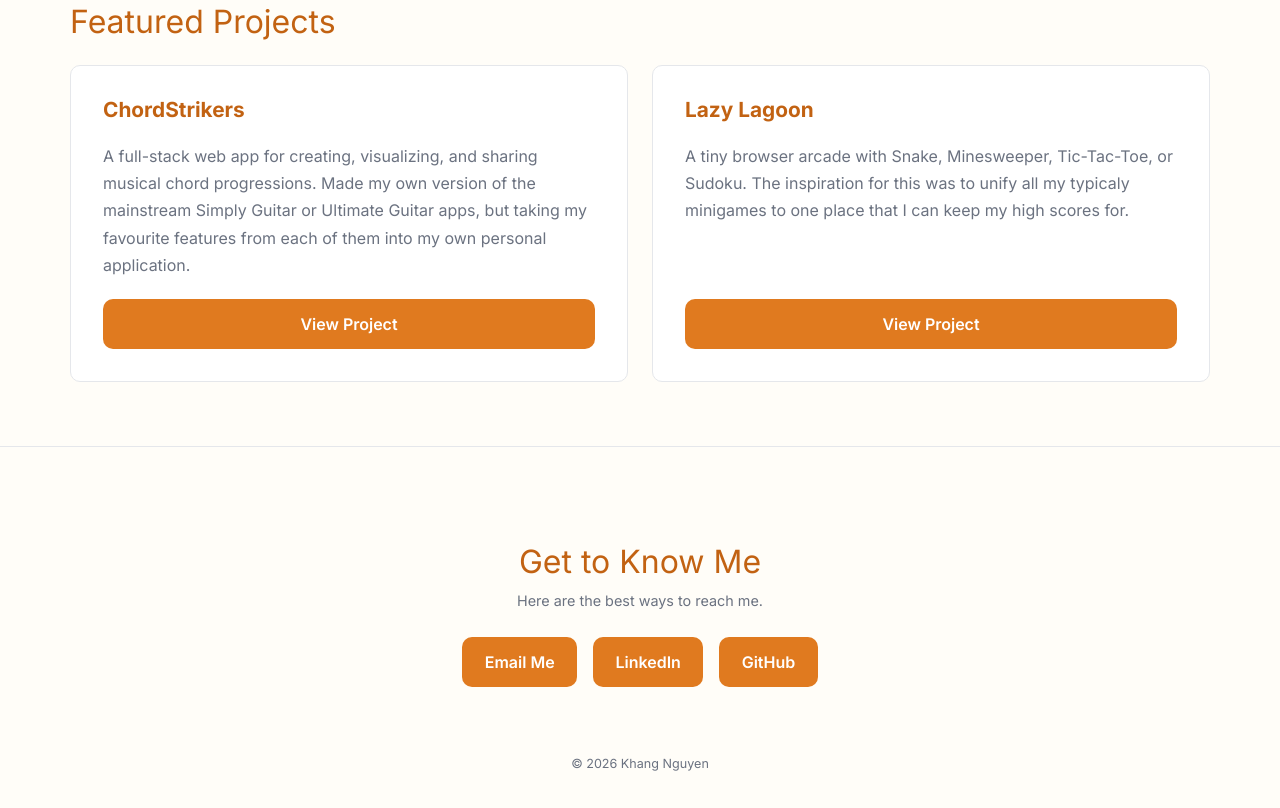
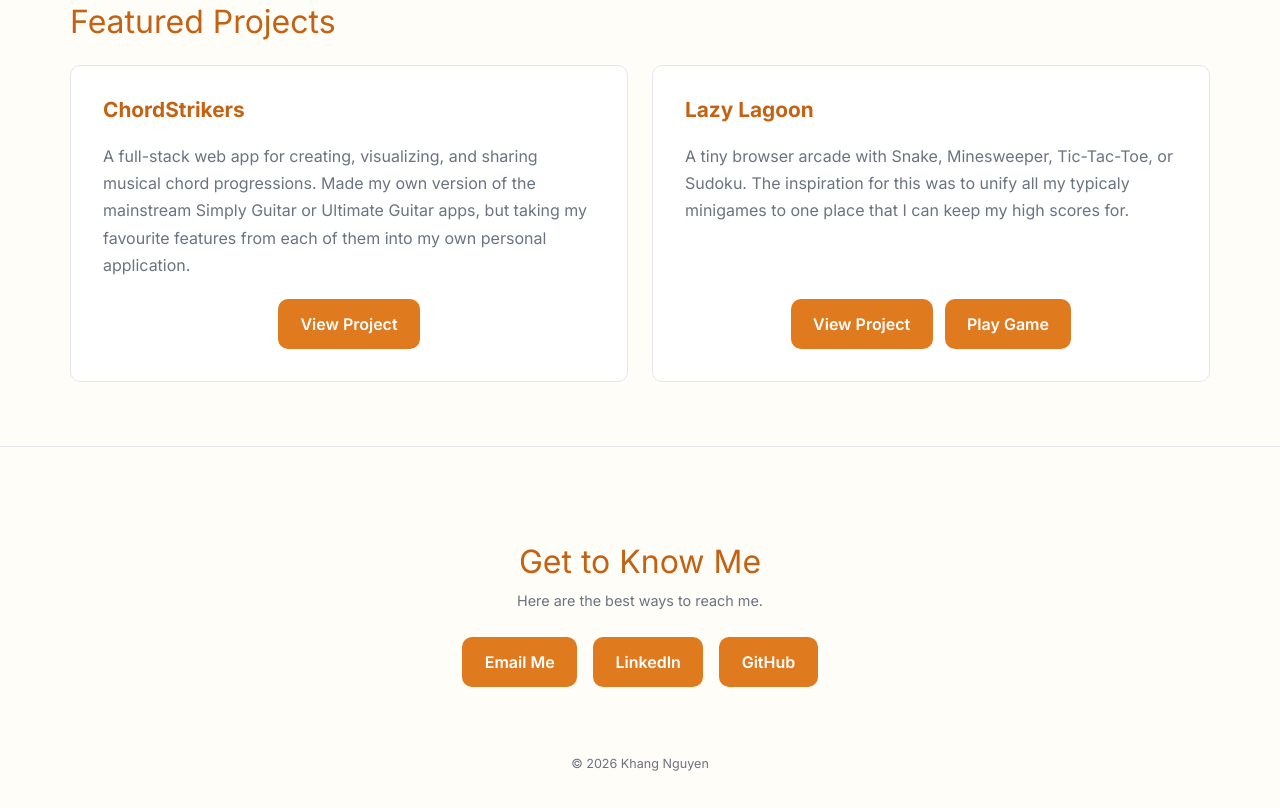
Before and after one commit to duykhang132005/portfolio, a plain HTML site: page index.html in a window 1280 px wide. Shown: the part 3142-3950 px from the top of the page. Drawn offline with nearby package versions, Linux system fonts and the light colour scheme.

Commit message:
Card actions centered. Lazy Lagoon demo/github separated

```diff
--- a/css/styles.css
+++ b/css/styles.css
@@ -226,6 +226,13 @@ h3 {
   flex: 1;
 }
 
+.project-card-actions {
+  display: flex;
+  flex-wrap: wrap;
+  justify-content: center;
+  gap: 0.75rem;
+}
+
 /* =========================================================
    About Photo
    ========================================================= */
--- a/index.html
+++ b/index.html
@@ -214,11 +214,13 @@
                 Made my own version of the mainstream Simply Guitar or Ultimate Guitar apps, but taking
                 my favourite features from each of them into my own personal application.
               </p>
+              <div class="project-card-actions">
               <a href="https://github.com/duykhang132005/Personal_Projects-ChordStrikers"
                 target="_blank" rel="noopener noreferrer"
                 class="contact-btn glow-hover lift btn">
                 View Project
               </a>
+              </div>
             </article>
 
             <article class="project-card lift fade-up">
@@ -227,11 +229,18 @@
                 A tiny browser arcade with Snake, Minesweeper,
                 Tic-Tac-Toe, or Sudoku. The inspiration for this was to unify all my typicaly minigames to one place that I can keep my high scores for.
               </p>
-              <a href="https://duykhang132005.github.io/Personal_Projects-lazy-lagoon/#/"
-                target="_blank" rel="noopener noreferrer"
-                class="contact-btn glow-hover lift btn">
-                View Project
-              </a>
+              <div class="project-card-actions">
+                <a href="https://github.com/duykhang132005/Personal_Projects-lazy-lagoon"
+                  target="_blank" rel="noopener noreferrer"
+                  class="contact-btn glow-hover lift btn">
+                  View Project
+                </a>
+                <a href="https://duykhang132005.github.io/Personal_Projects-lazy-lagoon/"
+                  target="_blank" rel="noopener noreferrer"
+                  class="contact-btn glow-hover lift btn">
+                  Play Game
+                </a>
+              </div>
             </article>
           </div>
     </section>
```
